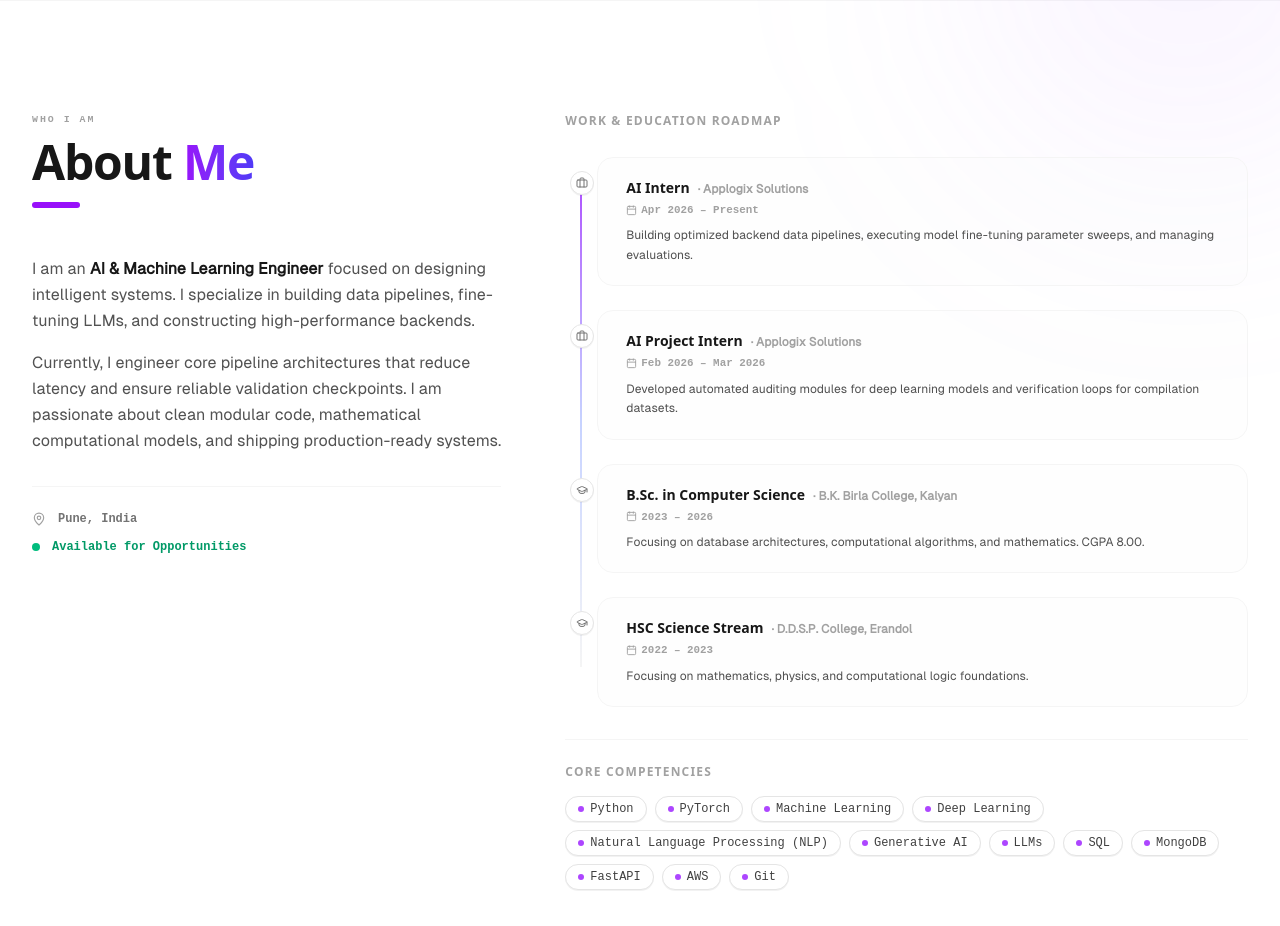
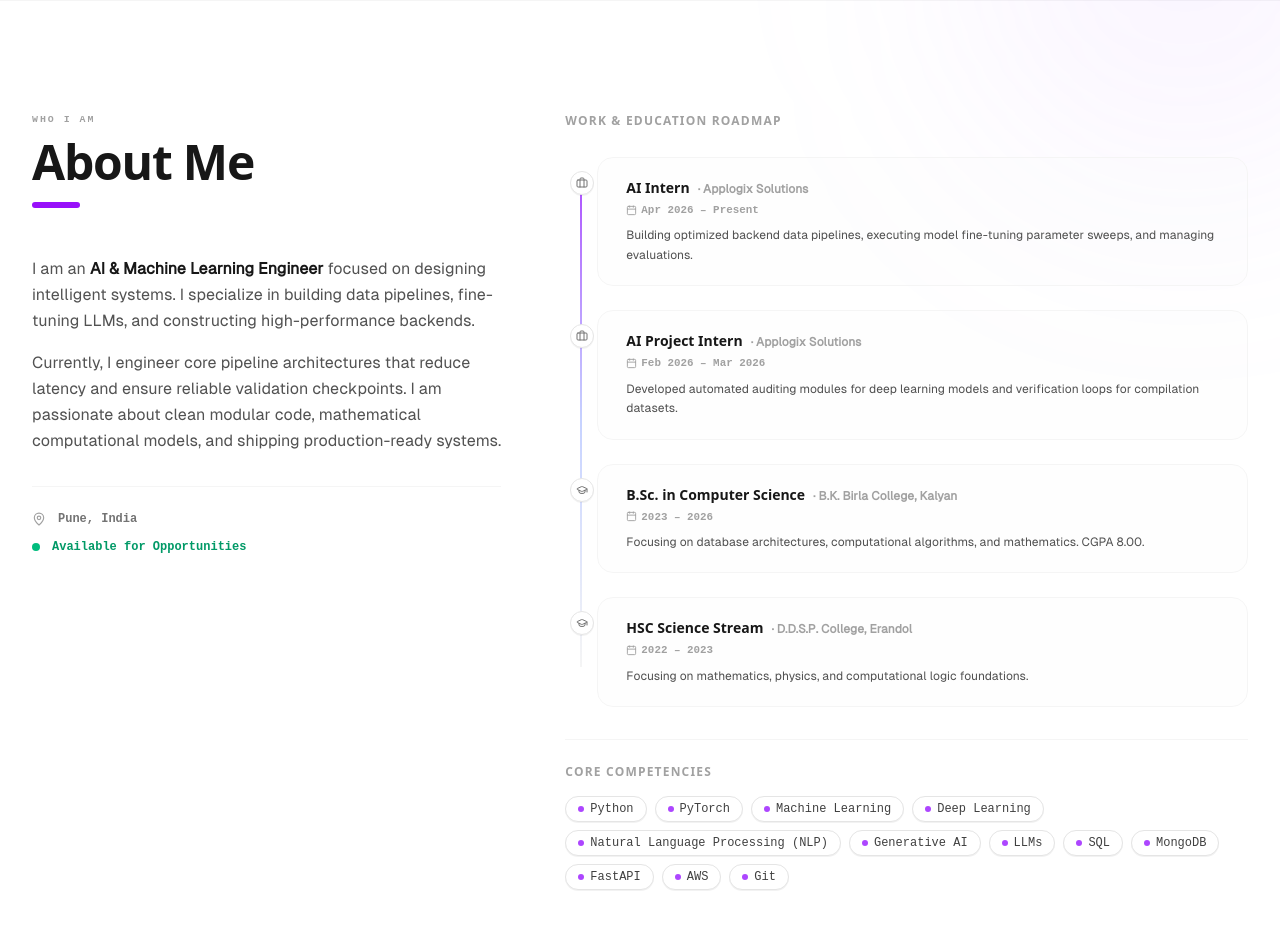
Before and after one commit to piyushlandge04/Portfolio.piyushlandge-, a React (Vite) app: page / in a window 1280 px wide. Shown: the part 800-1726 px from the top of the page. Built offline with nearby package versions, Linux system fonts and the light colour scheme; no server answers; a web font is replaced by a local one.

Commit message:
Make About Me heading text solid black

```diff
--- a/src/WebPages/About.jsx
+++ b/src/WebPages/About.jsx
@@ -52,10 +52,7 @@ export default function About() {
                 Who I Am
               </p>
               <h2 className="text-4xl md:text-5xl font-heading font-black text-neutral-900 tracking-tight mb-4">
-                About{' '}
-                <span className="bg-linear-to-r from-purple-600 to-indigo-600 bg-clip-text text-transparent">
-                  Me
-                </span>
+                About Me
               </h2>
               <div className="h-1.5 w-12 bg-purple-600 rounded-full mb-6" />
             </div>
```
